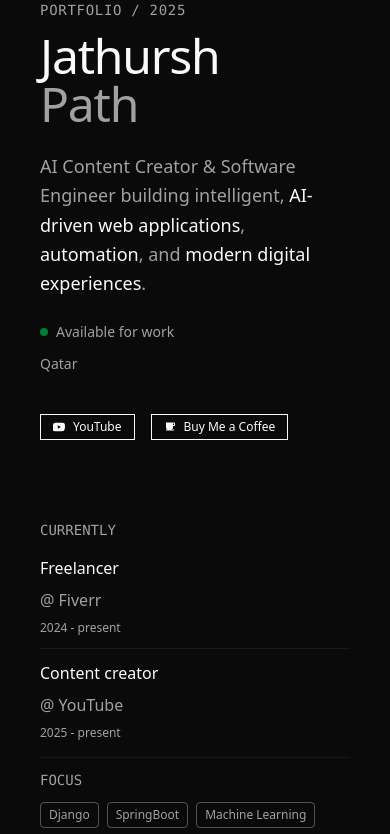
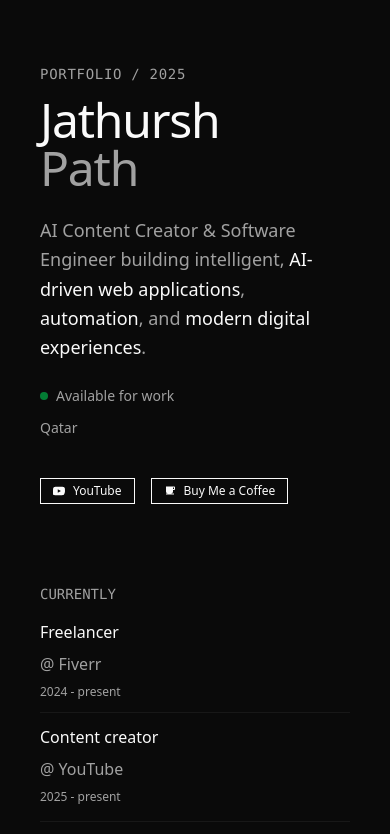
Before and after one commit to Justy-11/Jathursh, a Next.js app: page / in a window 390 px wide. Shown: the top 834 px of the page. Built offline with nearby package versions, Linux system fonts and the light colour scheme.

Commit message:
update mobile responsive alignment

```diff
--- a/app/page.tsx
+++ b/app/page.tsx
@@ -173,7 +173,7 @@ export default function Home() {
           ref={(el) => {
             sectionsRef.current[0] = el
           }}
-          className="min-h-screen flex items-center opacity-0"
+          className="min-h-screen flex items-start sm:items-center opacity-0 pt-16 sm:pt-0"
         >
           <div className="grid lg:grid-cols-5 gap-12 sm:gap-16 w-full">
             <div className="lg:col-span-3 space-y-6 sm:space-y-8">
```
